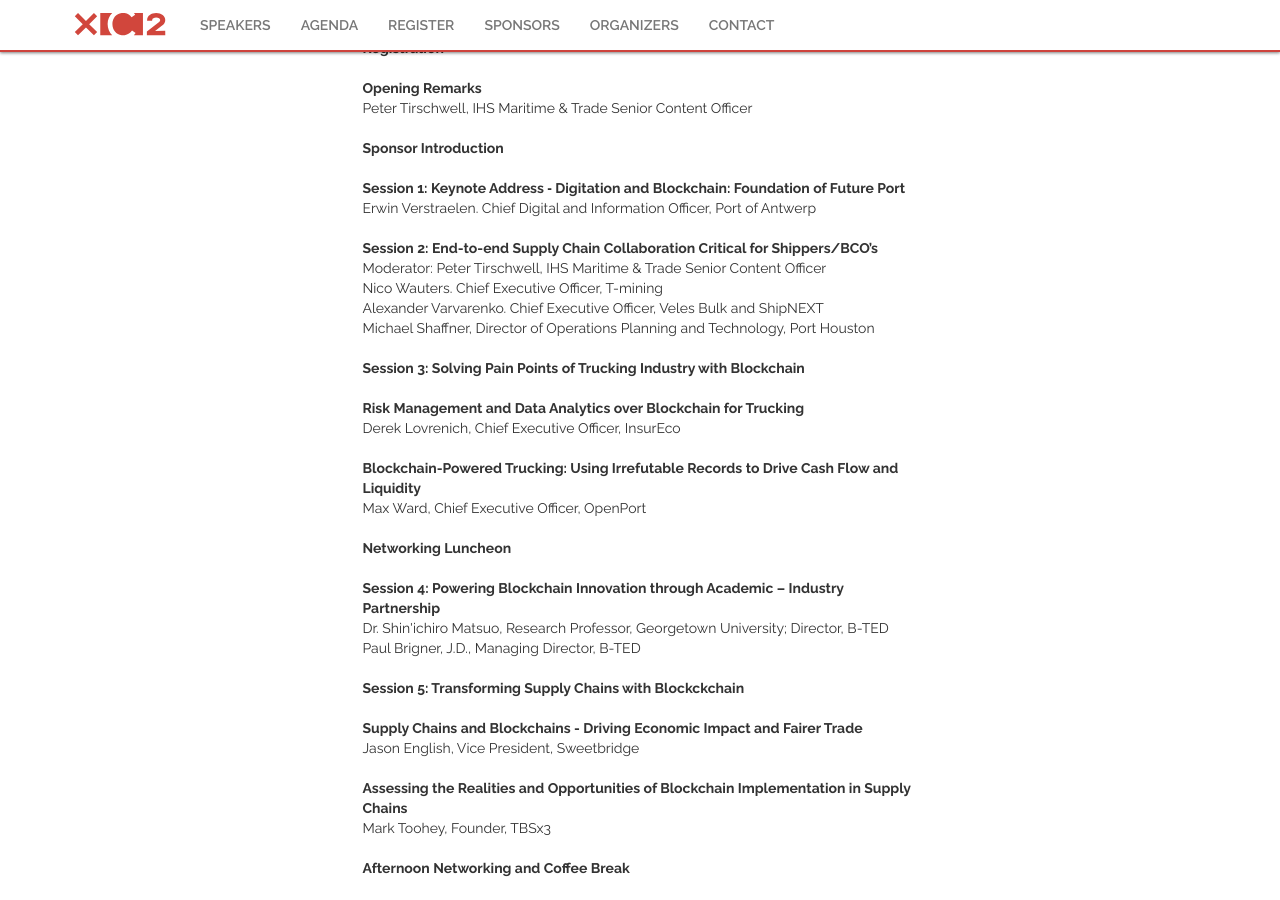
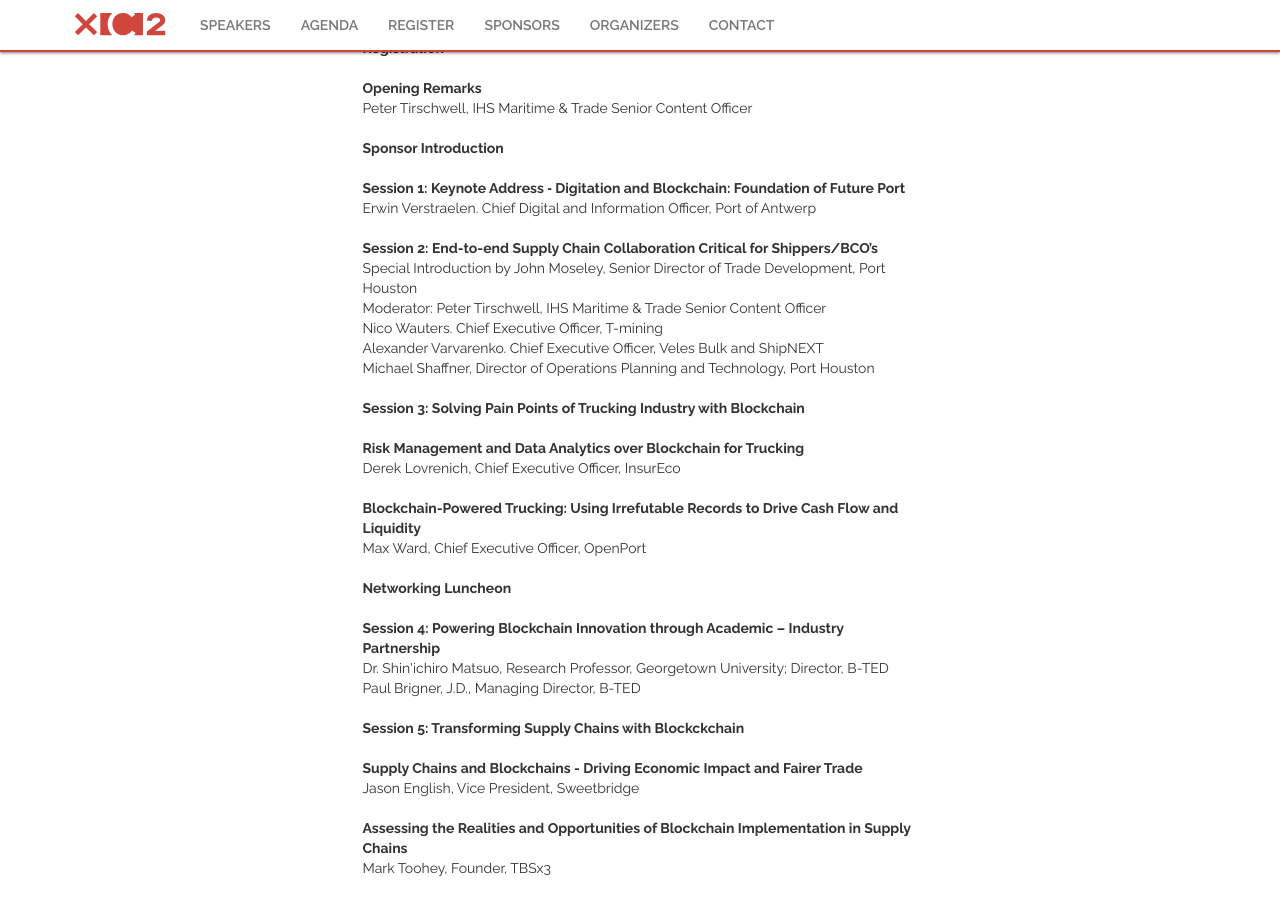
Before and after one commit to gnawalishyam/jekyll, a Jekyll site: the page built from index.html, in a window 1280 px wide and 900 px high, scrolled down 3649 px. Built offline with Jekyll 4.4.1, drawn with Linux system fonts in a browser that asks for light colours; some web fonts are replaced.

Commit message:
Added John Moseley to session 2

```diff
--- a/index.html
+++ b/index.html
@@ -124,7 +124,7 @@
 							<b>AM</b>
 						</div>
 						<div class="col-sm-offset-3 col-sm-6">
-							<b>Session 2: End-to-end Supply Chain Collaboration Critical for Shippers/BCO’s</b></br>Moderator: Peter Tirschwell, IHS Maritime & Trade Senior Content Officer</br>Nico Wauters. Chief Executive Officer, T-mining</br>Alexander Varvarenko. Chief Executive Officer, Veles Bulk and ShipNEXT</br>Michael Shaffner, Director of Operations Planning and Technology, Port Houston</br></br>
+							<b>Session 2: End-to-end Supply Chain Collaboration Critical for Shippers/BCO’s</b></br>Special Introduction by John Moseley, Senior Director of Trade Development, Port Houston</br>Moderator: Peter Tirschwell, IHS Maritime & Trade Senior Content Officer</br>Nico Wauters. Chief Executive Officer, T-mining</br>Alexander Varvarenko. Chief Executive Officer, Veles Bulk and ShipNEXT</br>Michael Shaffner, Director of Operations Planning and Technology, Port Houston</br></br>
 						</div>
 						<div class="col-sm-3 hidden-xxs hidden-xs hidden-sm hidden-md hidden-lg">
 							<!-- <b>11:10 AM – 12:10 PM</b> -->
```
